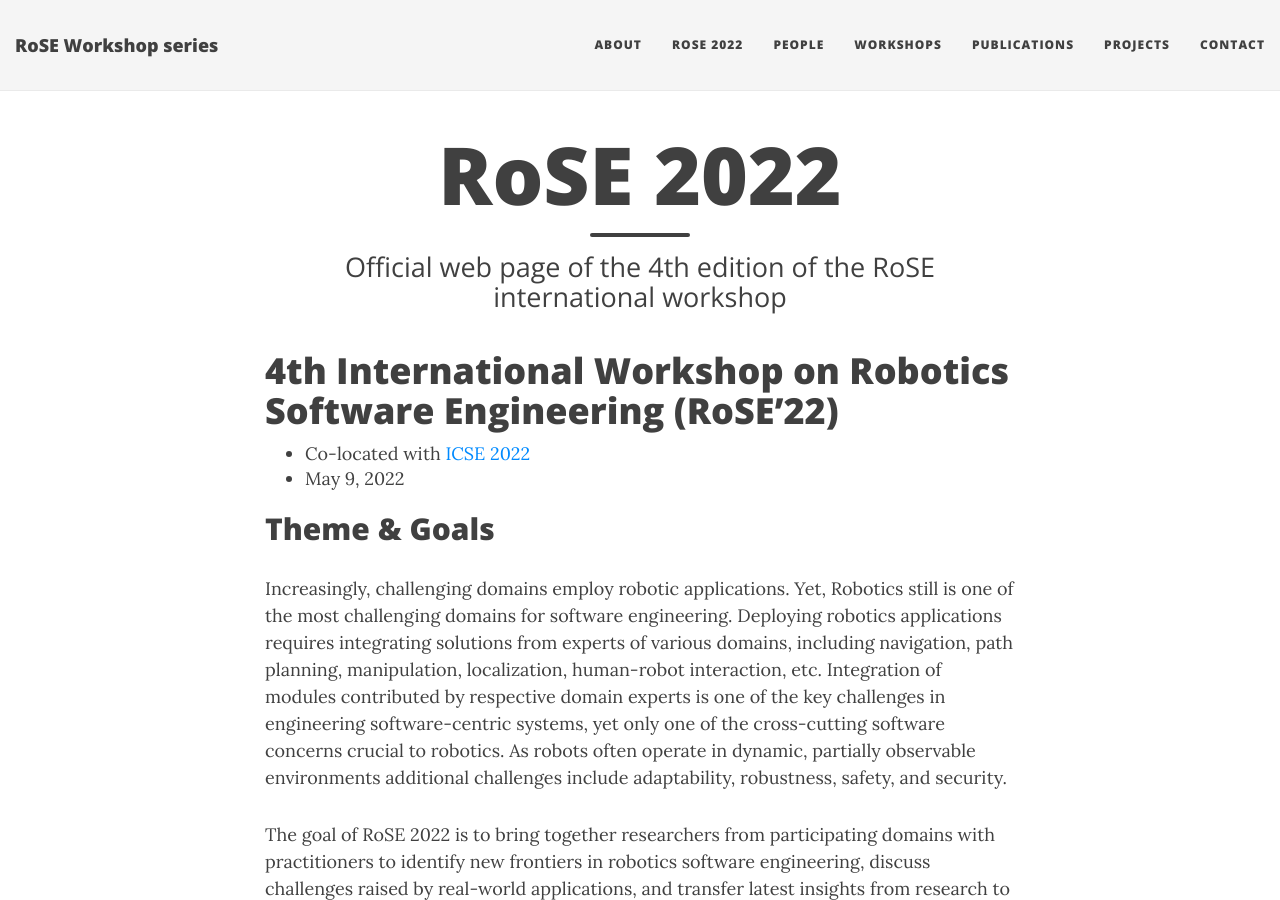
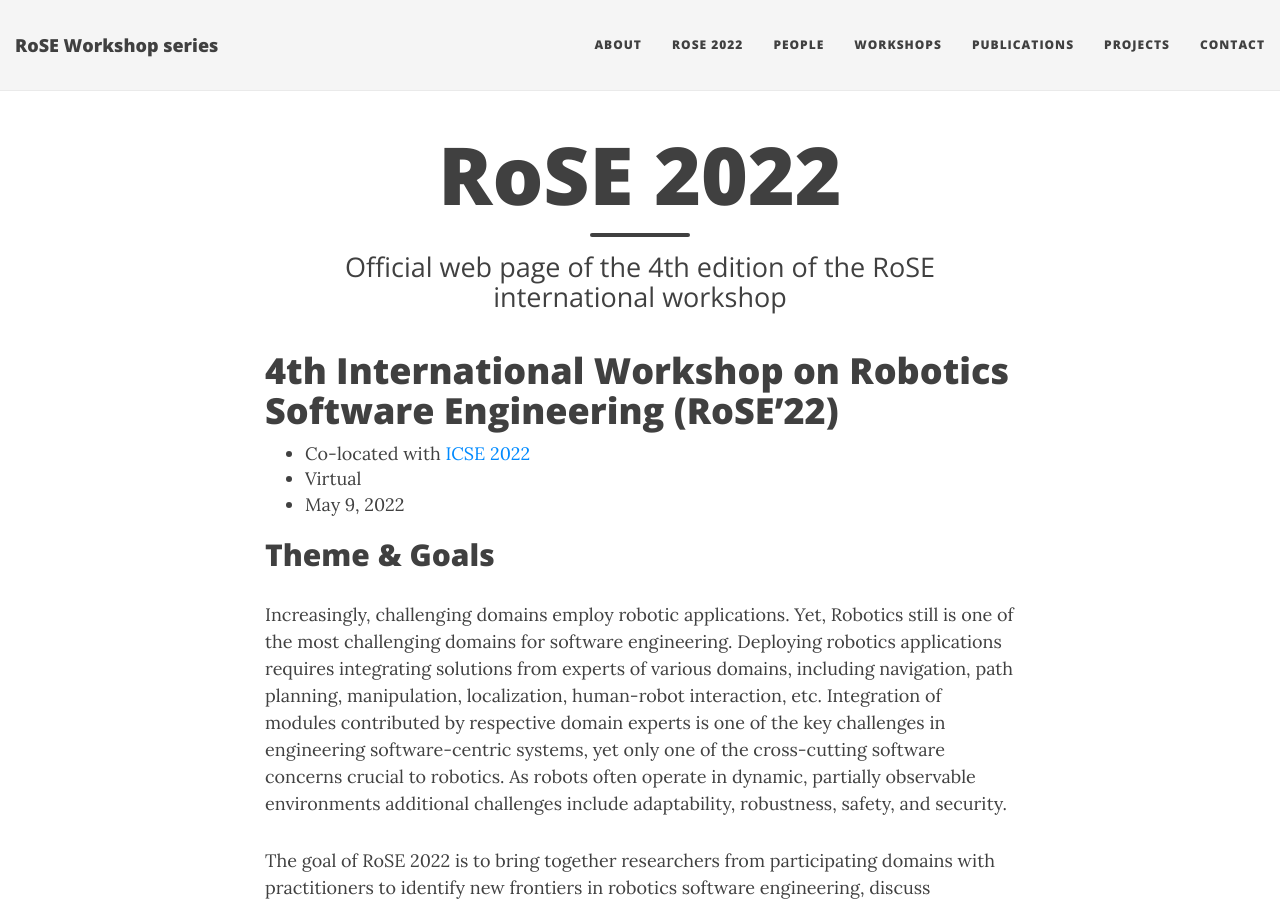
Before and after one commit to rose-workshops/rose-workshops.github.io, a Jekyll site: the page built from rose2022.md, in a window 1280 px wide and 900 px high. Built offline with Jekyll 4.4.1, drawn with Linux system fonts in a browser that asks for light colours; nearby versions of some CDN libraries.

Commit message:
Add virtual modality to RoSE 2022

```diff
--- a/rose2022.md
+++ b/rose2022.md
@@ -7,6 +7,7 @@
 # 4th International Workshop on Robotics Software Engineering (RoSE'22)
 
 - Co-located with [ICSE 2022](https://conf.researchr.org/home/icse-2022)
+- Virtual
 - May 9, 2022
 
 ## Theme & Goals
```
